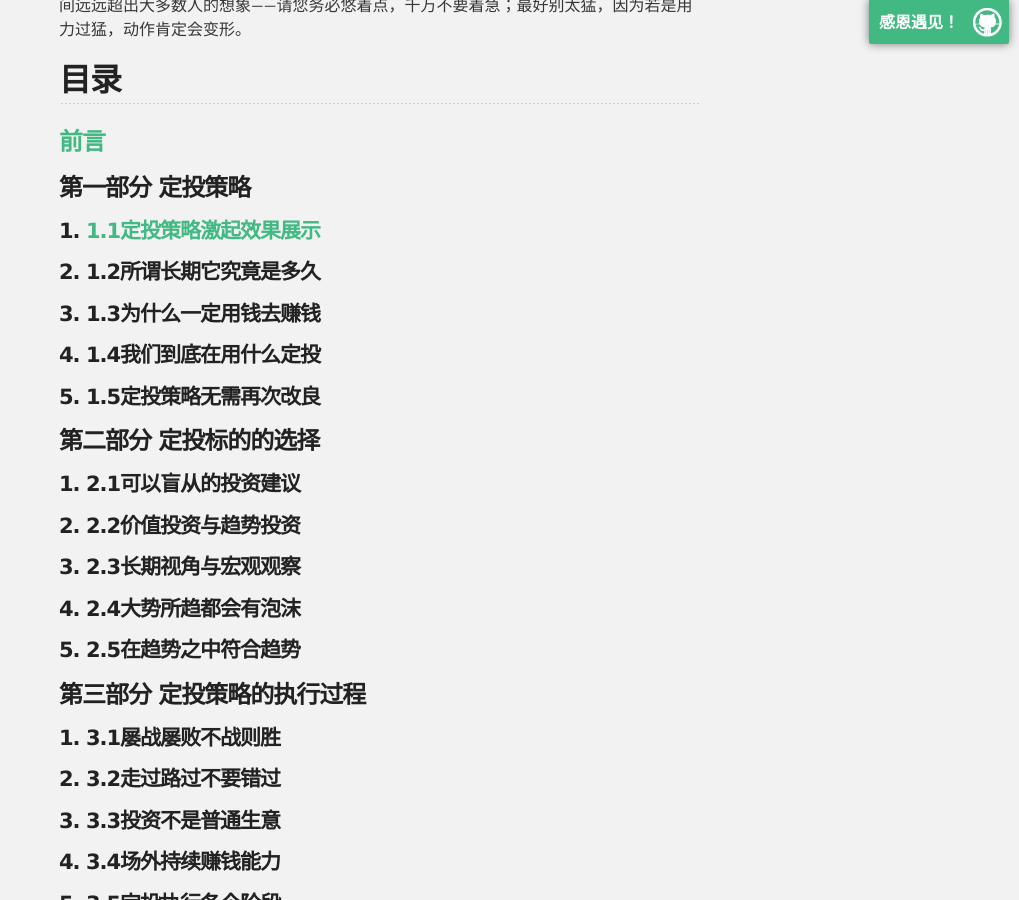
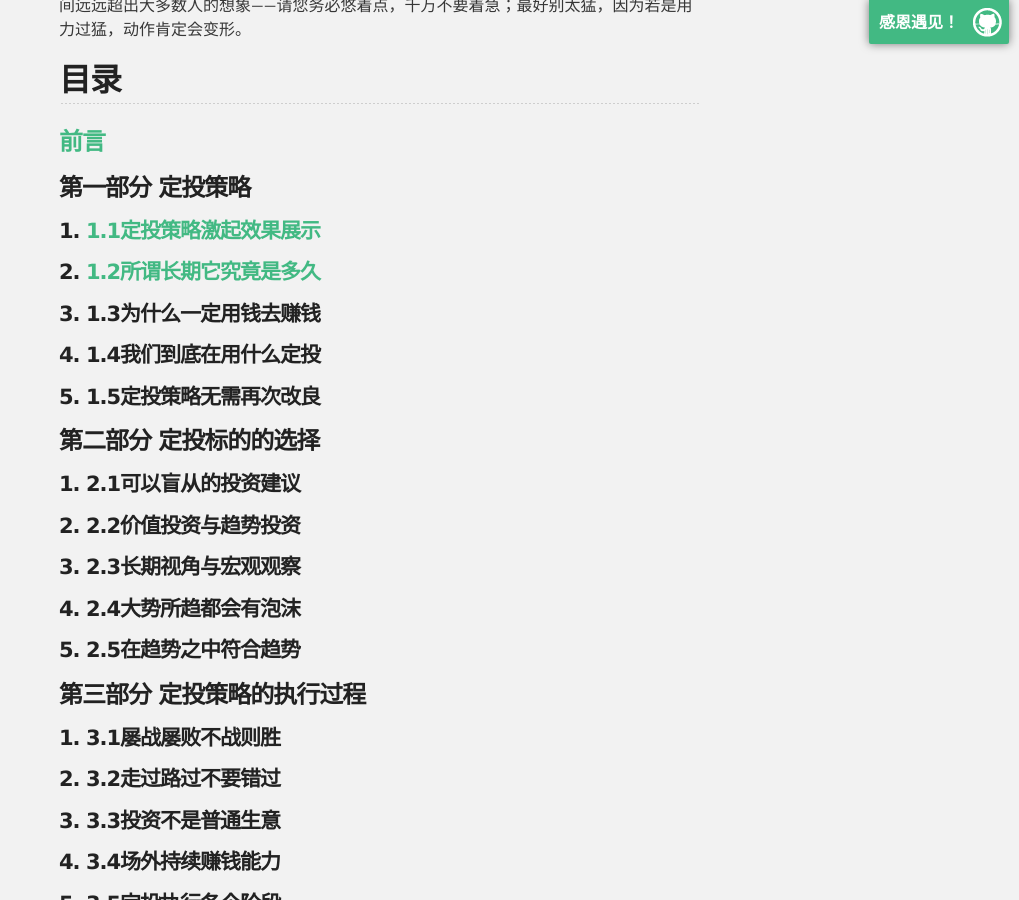
Before and after one commit to liangxincn/-, a Jekyll site: the page built from index.md, in a window 1280 px wide and 900 px high, scrolled down 1026 px. Shown: the whole window, without its empty margins (261-1280 px from the left). Built offline with Jekyll 4.4.1, drawn with Linux system fonts in a browser that asks for light colours; our own code applies the rules of GitHub Pages for plain Markdown files; part of the change alters nothing that is shown.

```diff
--- a/index.md
+++ b/index.md
@@ -21,7 +21,7 @@
 
 #### 1. [1.1定投策略激起效果展示](./chapter01-1.html "20220111完成")
 
-#### 2. 1.2所谓长期它究竟是多久
+#### 2. [1.2所谓长期它究竟是多久](./chapter01-2.html "20220112完成")
 
 #### 3. 1.3为什么一定用钱去赚钱
 
```
